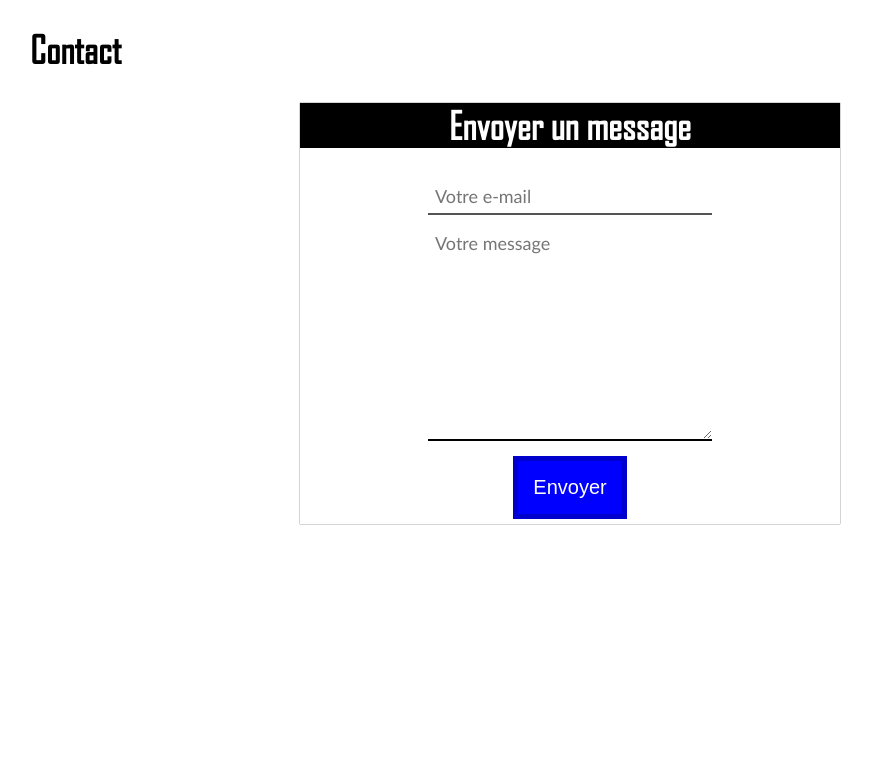
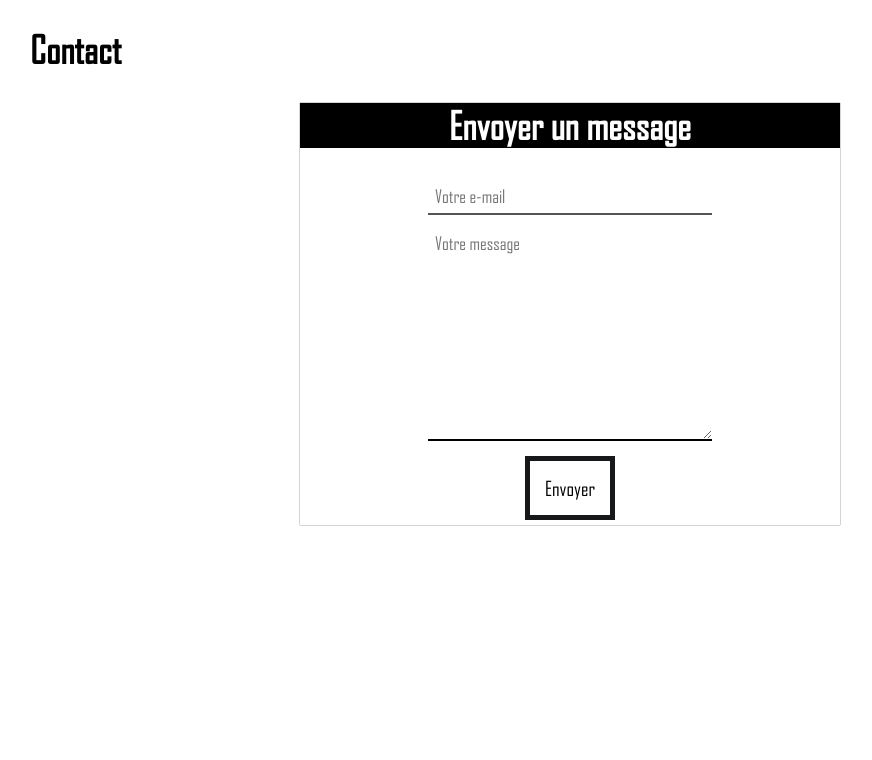
Before and after one commit to MichaelAceAnderson/MichaelAceAnderson.github.io, a PHP site: page /pages/contact.php in a window 1280 px wide. Shown: the part 143-903 px from the top of the page, without its empty margins (120-992 px from the left). Run offline with PHP 8.4, Linux system fonts and the light colour scheme.

Commit message:
Form design update & Refactoring fixes

```diff
--- a/common/style/style.css
+++ b/common/style/style.css
@@ -1,8 +1,5 @@
 /* Propriétés générales du corps de la page */
-@media (prefers-color-scheme: light)
-
-/* À adapter */
-	{
+@media (prefers-color-scheme: light) {
 	:root {
 		--textcolor: black;
 		--themecolor: white;
@@ -144,7 +141,7 @@ header h1 {
 	user-select: none;
 }
 
-/* Bouton contrôle du menu */
+/* Bouton affichage du menu */
 #toggle.disp {
 	position: fixed;
 	top: 30px;
@@ -253,7 +250,7 @@ header h1 {
 	}
 }
 
-/* Surcouche du contenu */
+/* Couche sombre par-dessus le contenu */
 .cover {
 	height: 100%;
 	width: 100%;
@@ -262,11 +259,9 @@ header h1 {
 	top: 0;
 }
 
-/*
-Note: Tests/dev only
-*/
 #main iframe {
 	border: none;
+	/* Tests/dev only */
 	filter: blur(7px);
 }
 
@@ -330,7 +325,7 @@ Note: Tests/dev only
 	height: 20px;
 	transition: 0.2s linear;
 	color: black;
-	font-family: Calibri, sans-serif;
+	font-family: "Agency FB", sans-serif;
 	font-size: 18px;
 	user-select: none;
 	-ms-user-select: none;
@@ -375,21 +370,24 @@ Note: Tests/dev only
 }
 
 .main form button {
-	background: blue;
-	border: 5px solid var(--darker);
+	color: black;
+	background: transparent;
+	border: 5px solid rgb(23 24 25);
 	border-radius: 0;
 	font-size: 20px;
 	padding: 15px;
-	color: white;
 	display: inline;
 	margin: 5px auto 5px auto;
 	transition: 0.5s;
+	font-family: "Agency FB", sans-serif;
 }
 
 .main form button:hover {
+	color: white;
+	background: rgb(23 24 25);
+	border: 5px solid rgb(23 24 25);
 	cursor: pointer;
 	transition: 0.5s;
-	border: 5px solid rgb(0 0 0 / 50%);
 }
 
 .main form button:active {
```
